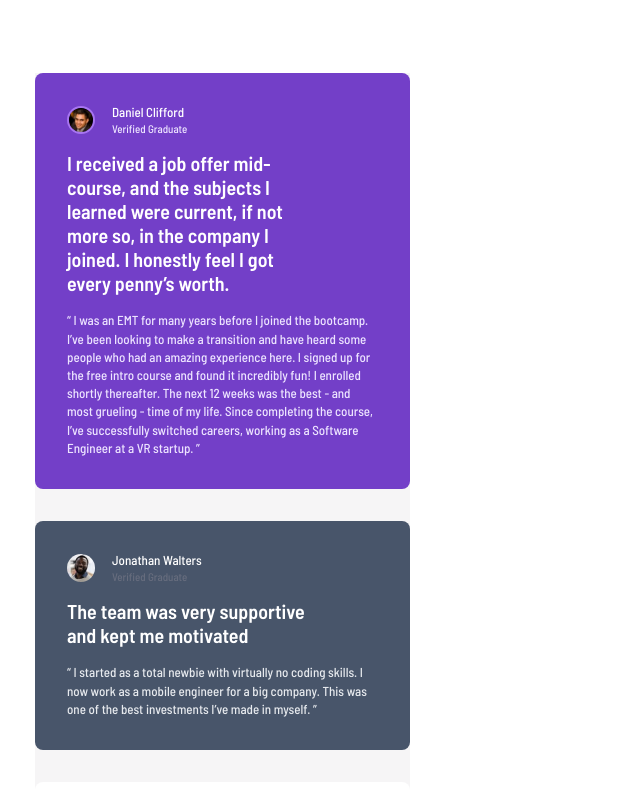
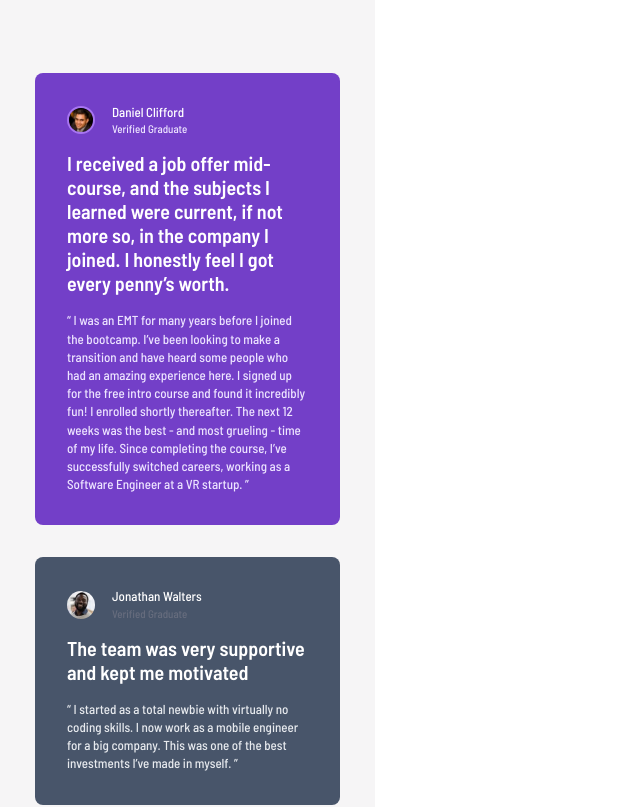
Before and after one commit to nerbertb/FEM-Testimonial-grid, a React (Vite) app: page / in a window 1280 px wide. Shown: the top 807 px of the page, without its empty margins (0-640 px from the left). Built offline with nearby package versions, Linux system fonts and the light colour scheme.

Commit message:
fix: fixed padding on container

```diff
--- a/src/components/Home.jsx
+++ b/src/components/Home.jsx
@@ -1,6 +1,6 @@
 function Home() {
   return (
-    <div className="cointainer max-w-[375px] my-[73px] mx-[35px] flex flex-col bg-[#F6F5F6]">
+    <div className="cointainer max-w-[375px] py-[73px] px-[35px] flex flex-col bg-[#F6F5F6]">
       <div className="grid grid-cols-1 gap-8">
         {/* DANIEL */}
         <section className="flex flex-col gap-4 bg-[#733FC8] p-8 rounded-lg">
```
